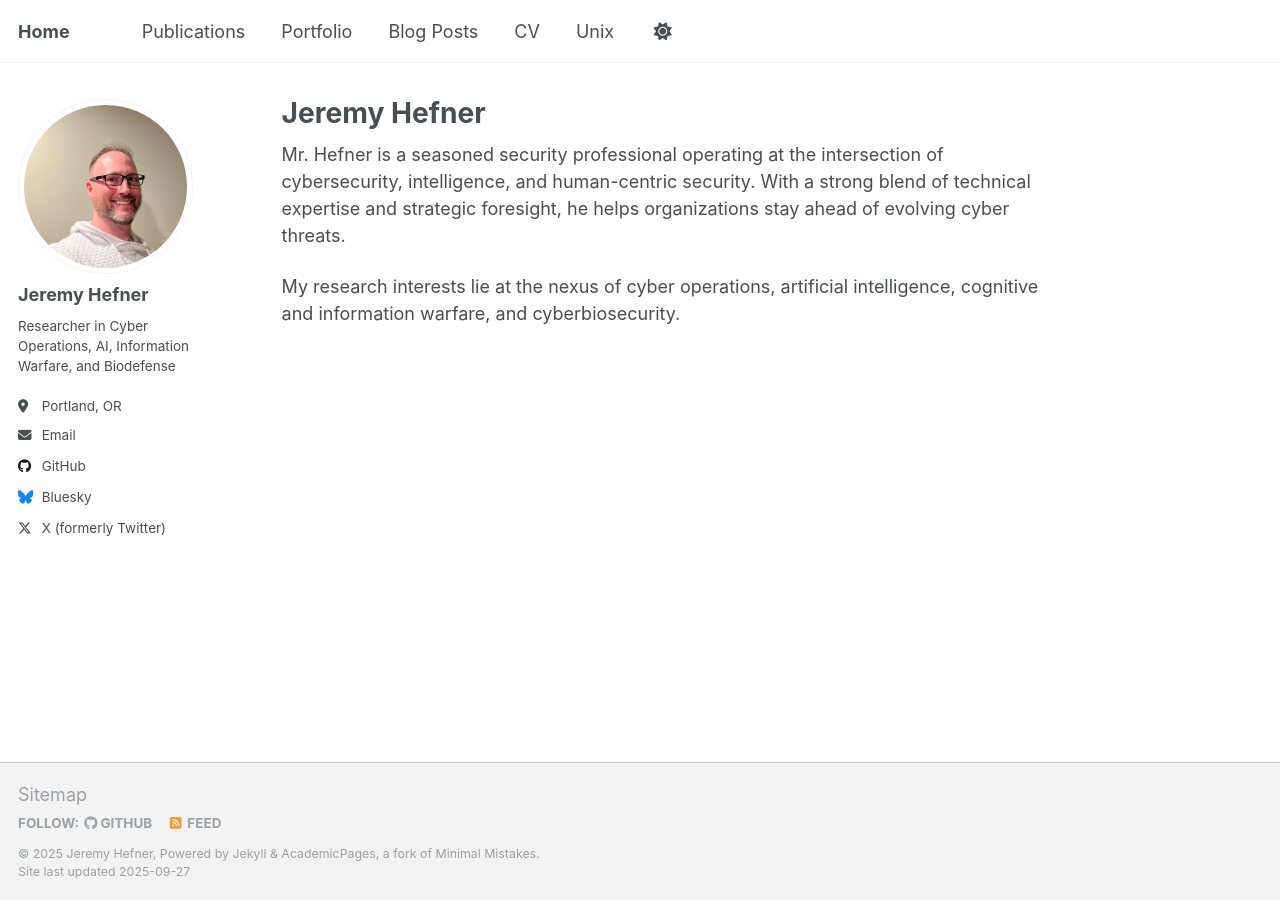
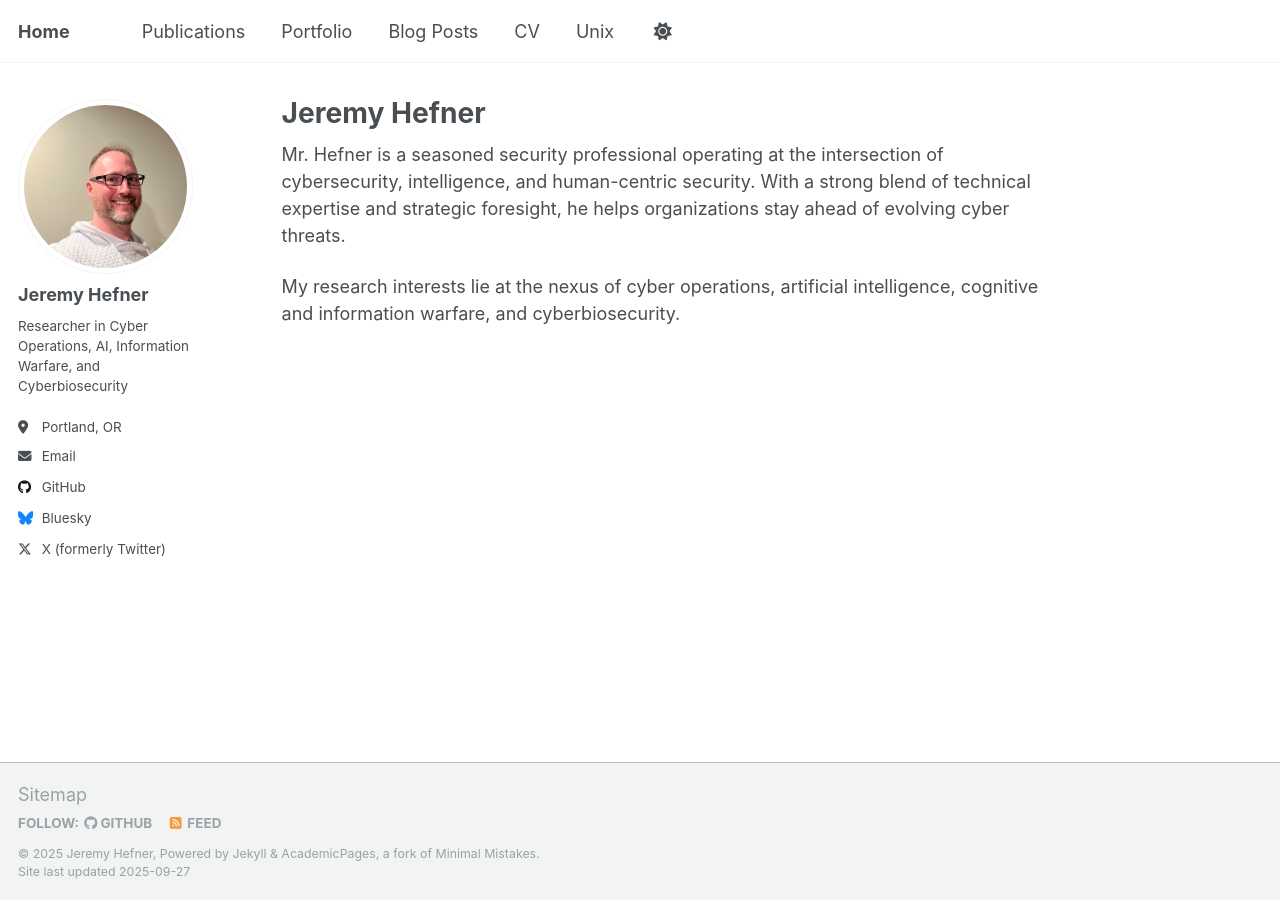
Before and after one commit to wvhefner/wvhefner.github.io, a Jekyll site: the page built from _pages/about.md, in a window 1280 px wide. Built offline with Jekyll 4.4.1, drawn with Linux system fonts in a browser that asks for light colours; a script that is not in the unit is left out.

Commit message:
Update _config.yml

```diff
--- a/_config.yml
+++ b/_config.yml
@@ -25,7 +25,7 @@ author:
   avatar           : "profile.png"
   name             : "Jeremy Hefner"
   pronouns         : # example: "she/her"
-  bio              : "Researcher in Cyber Operations, AI, Information Warfare, and Biodefense"
+  bio              : "Researcher in Cyber Operations, AI, Information Warfare, and Cyberbiosecurity"
   location         : "Portland, OR" # City, State
   work             : #"Augusta University"
   uri              : # URL
```
